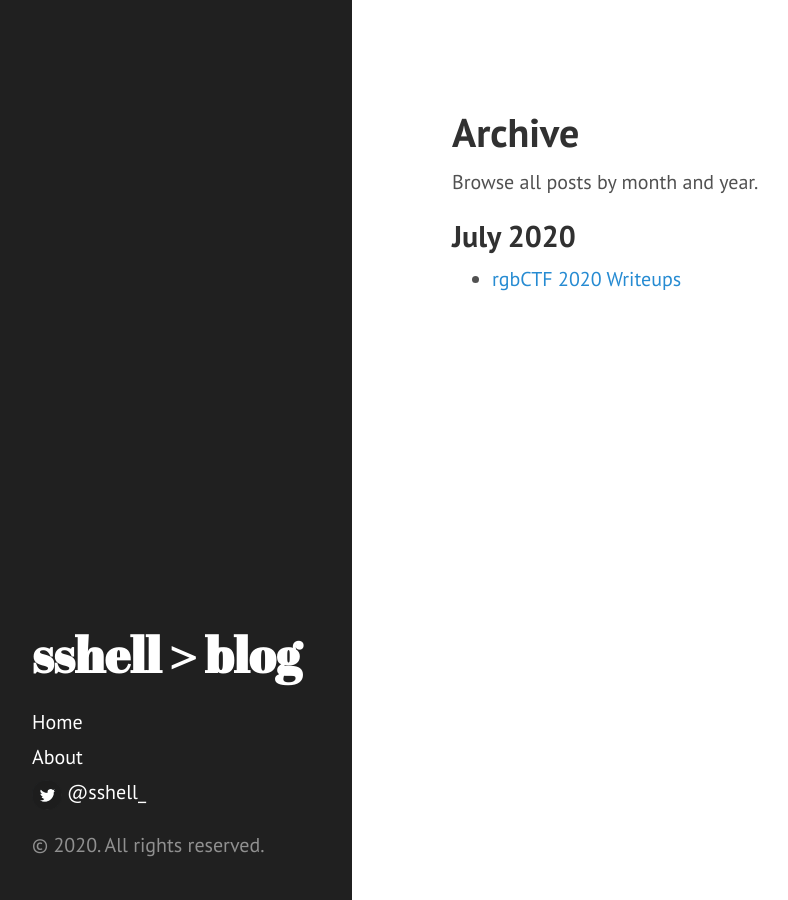
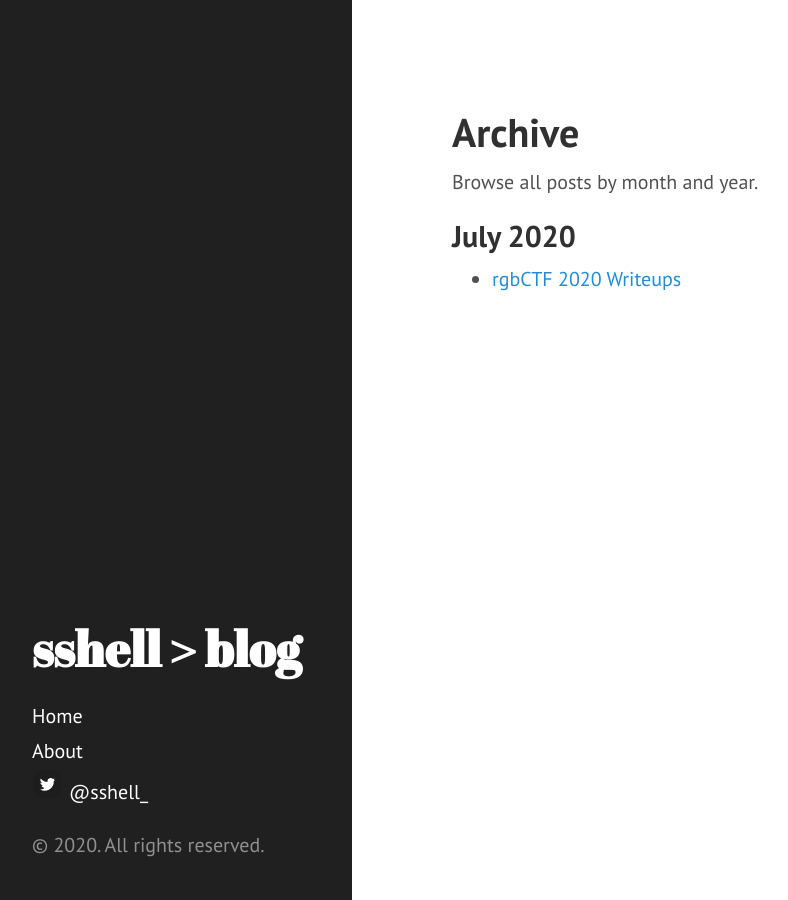
Before and after one commit to sshell/sshell.github.io, a Jekyll site: the page built from archive.md, in a window 1280 px wide. Shown: the whole page, without its empty margins (8-796 px from the left). Built offline with Jekyll 4.4.1, drawn with Linux system fonts in a browser that asks for light colours.

Commit message:
twitter icon fix

```diff
--- a/_includes/sidebar.html
+++ b/_includes/sidebar.html
@@ -25,7 +25,7 @@
           {% endif %}
         {% endif %}
       {% endfor %}
-	  <a class="sidebar-nav-item" href="https://twitter.com/sshell_" target="_blank"><img src="https://sshell.co/public/twitter-icon.png" style="height: 30px; width: 30px; display: inline; float: left;margin-top: 5px; margin-right: 5px;" />@sshell_</a>
+	  <a class="sidebar-nav-item" href="https://twitter.com/sshell_" target="_blank"><img src="https://sshell.co/public/twitter-icon.png" style="height: 30px; width: 30px; display: inline; margin-right: 7px;" />@sshell_</a>
     </nav>
 
     <p>&copy; {{ site.time | date: '%Y' }}. All rights reserved.</p>
--- a/public/css/poole.css
+++ b/public/css/poole.css
@@ -37,6 +37,10 @@
 
 .imgCenter {
 	display: inline;
+}
+
+.sidebar-nav-item img {
+	margin: 0px;
 }
 
 * {
```
